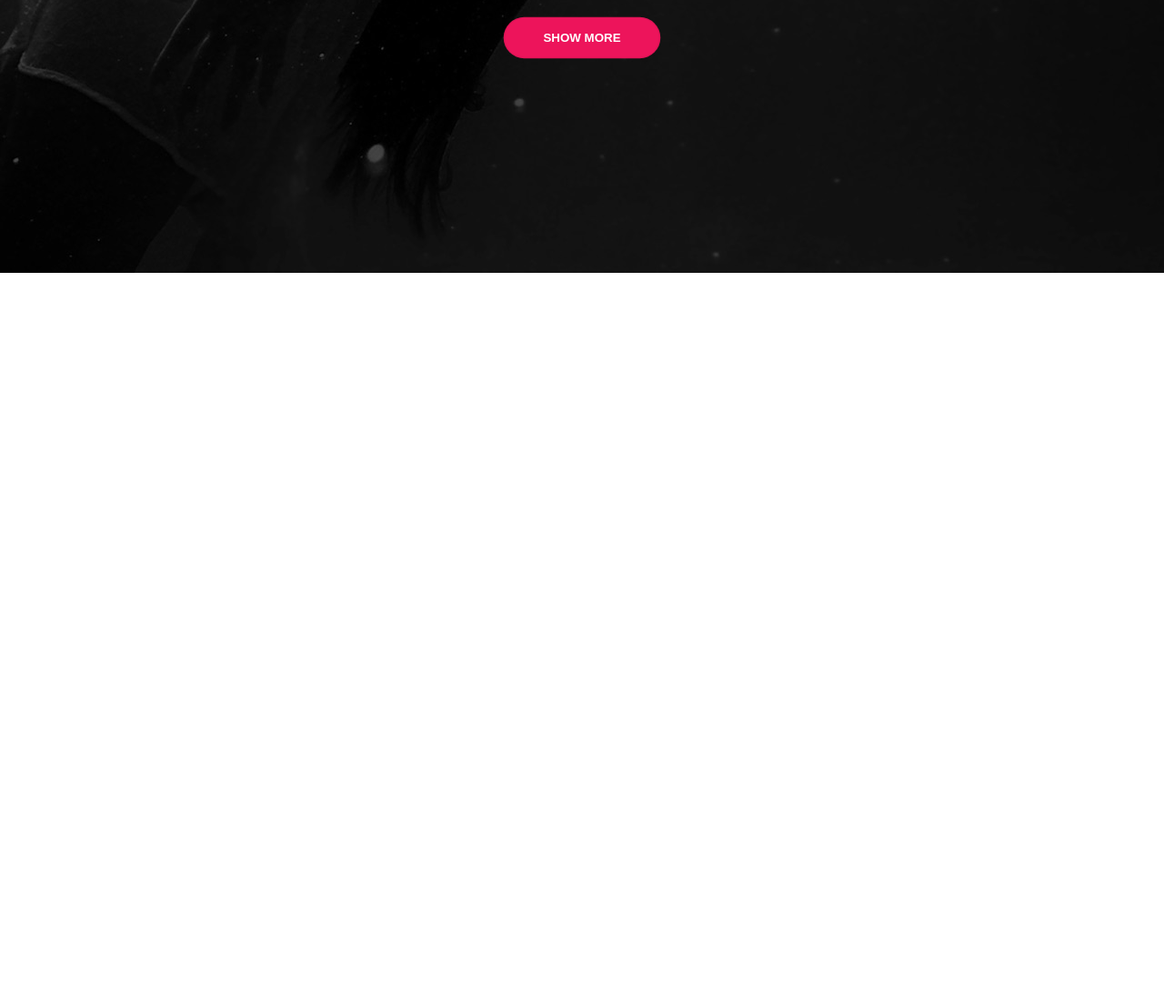
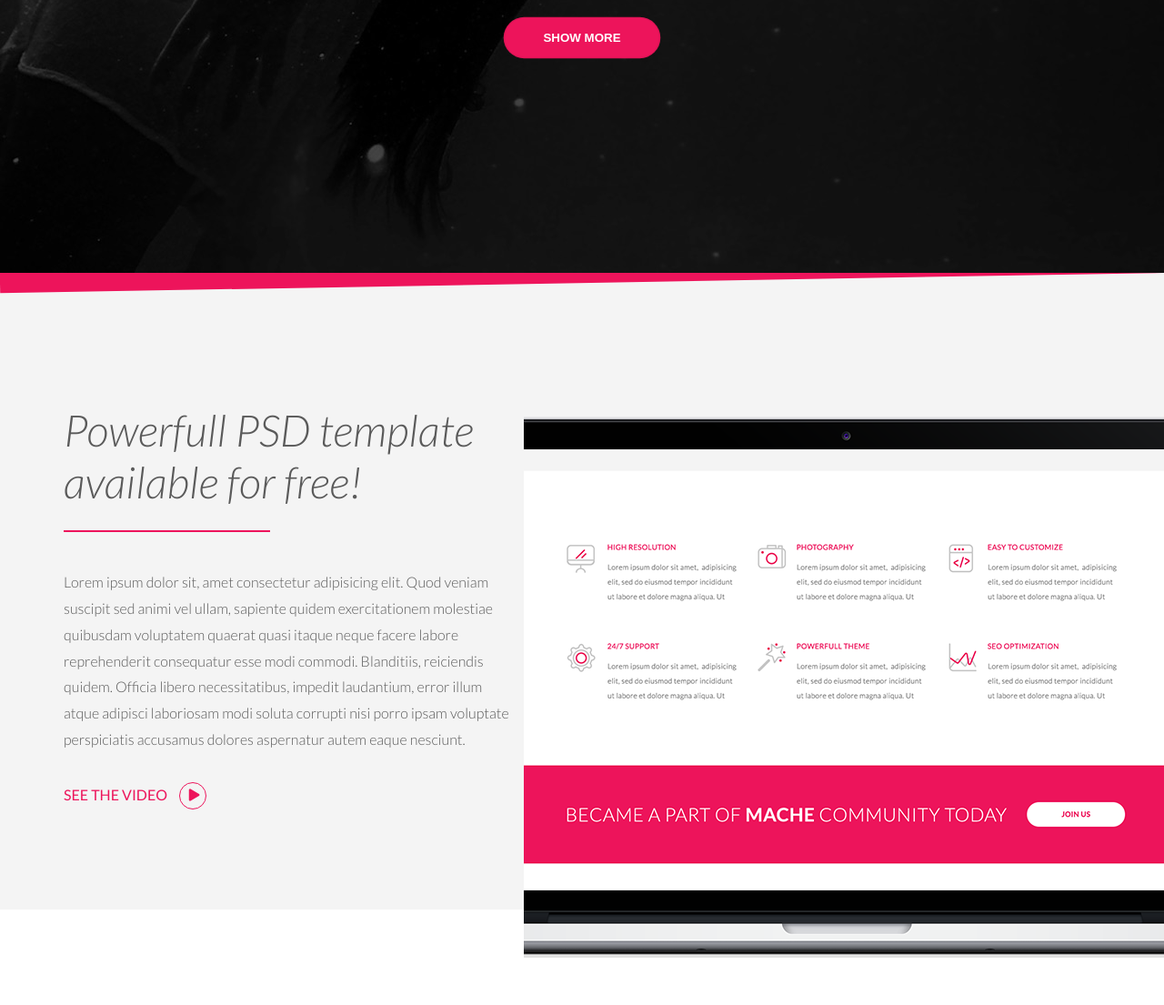
Before and after one commit to darokrk/Layout3-from-PSD, a website: page index.html in a window 1280 px wide. Shown: the part 500-1605 px from the top of the page at 91% size. Before the commit the page ends 800 px from the top, so only its background shows below. Drawn offline with Linux system fonts and the light colour scheme.

Commit message:
Finish about section

```diff
--- a/index.html
+++ b/index.html
@@ -5,6 +5,8 @@
     <meta charset="UTF-8">
     <meta name="viewport" content="width=device-width, initial-scale=1.0">
     <meta http-equiv="X-UA-Compatible" content="ie=edge">
+    <link rel="stylesheet" href="https://use.fontawesome.com/releases/v5.3.1/css/all.css" integrity="sha384-mzrmE5qonljUremFsqc01SB46JvROS7bZs3IO2EmfFsd15uHvIt+Y8vEf7N7fWAU"
+        crossorigin="anonymous">
     <link rel="stylesheet" href="css/style.css">
     <title>Layout3-from-PSD</title>
 </head>
@@ -27,8 +29,25 @@
             <div class="main__slogan">
                 <h1 class="slogan__header"><span class="slogan__header--mark">Mache</span> free psd template</h1>
                 <p class="slogan__content">Elegant and clean PSD template, which you can download and use for free!</p>
-                <p class="slogan__content">You can easily modify the design to make it your own and help you get your project running faster.</p>
+                <p class="slogan__content">You can easily modify the design to make it your own and help you get your
+                    project running faster.</p>
                 <button class="slogan__button">Show more</button>
+            </div>
+        </div>
+    </section>
+    <section id="about">
+        <div class="about__separator"></div>
+        <div class="about__macbook"></div>
+        <div class="container">
+            <div class="about__content">
+                <h2 class="about__header">Powerfull PSD template available for free!</h2>
+                <p class="about__text">Lorem ipsum dolor sit, amet consectetur adipisicing elit. Quod veniam suscipit
+                    sed animi vel ullam, sapiente quidem exercitationem molestiae quibusdam voluptatem quaerat quasi
+                    itaque neque facere labore reprehenderit consequatur esse modi commodi. Blanditiis, reiciendis
+                    quidem. Officia libero necessitatibus, impedit laudantium, error illum atque adipisci laboriosam
+                    modi soluta corrupti nisi porro ipsam voluptate perspiciatis accusamus dolores aspernatur autem
+                    eaque nesciunt.</p>
+                <p class="about__text--mark">See The Video <button class="about__button"><i class="about__button--icon fas fa-play"></i></button></p>
             </div>
         </div>
     </section>
--- a/sass/style.scss
+++ b/sass/style.scss
@@ -1,4 +1,4 @@
-@import url('https://fonts.googleapis.com/css?family=Lato:300,700,900|Montserrat:700');
+@import url('https://fonts.googleapis.com/css?family=Lato:300,300i,400,700,900|Montserrat:700');
 
 body {
     margin: 0;
@@ -29,6 +29,25 @@ body {
     margin: 25px auto 0;
 }
 
+.separator {
+    position: relative;
+    overflow: hidden;
+    padding-bottom: 50px;
+    width: 100%;
+
+    &::before {
+        content: '';
+        position: absolute;
+        bottom: 100%;
+        left: 0;
+        width: 100%;
+        height: 100%;
+        background: #ed145b;
+        transform-origin: 100% 100%;
+        transform: rotate(-1deg);
+    }
+}
+
 .container {
     max-width: 1170px;
     margin: 0 auto;
@@ -36,6 +55,7 @@ body {
 }
 
 #main {
+    width: 100%;
     height: 800px;
     background: url('../images/main.jpg') no-repeat center;
     background-size: cover;
@@ -118,9 +138,80 @@ body {
                 cursor: pointer;
                 animation: none;
             }
+
             &:active {
                 outline: none;
             }
         }
     }
 }
+
+#about {
+    min-height: 700px;
+    width: 100%;
+    background: #f4f4f4;
+    position: relative;
+
+    .about__separator {
+        @extend .separator;
+    }
+
+    .about__macbook {
+        width: 55%;
+        height: 100%;
+        background: url('../images/macbook.png') no-repeat center;
+        position: absolute;
+        top: 15%;
+        right: 0;
+    }
+
+    .about__content {
+        max-width: 500px;
+        min-height: 650px;
+        display: flex;
+        flex-direction: column;
+        justify-content: center;
+
+        .about__header {
+            color: #5a5a5a;
+            margin: 0;
+            font-size: 3rem;
+            font-weight: 300;
+            font-style: italic;
+
+            &::after {
+                @extend .red--emphasize;
+                margin: 25px 25px 25px 0;
+                width: 45%;
+            }
+        }
+
+        .about__text {
+            color: #5a5a5a;
+            font-weight: 300;
+            line-height: 1.8;
+        }
+        .about__text--mark {
+            color: #ed145b;
+            text-transform: uppercase;
+            font-weight: 400;
+        }
+        .about__button {
+            width: 30px;
+            height: 30px;
+            margin-left: 10px;
+            border: 1px solid;
+            @extend .red--color;
+            background: inherit;
+            border-radius: 50%;
+
+            &:hover {
+                cursor: pointer;
+            }
+
+            .about__button--icon {
+                margin-left: 3px;
+            }
+        }
+    }
+}
```
Also changed, not shown: css/style.css, images/macbook.png (added).
